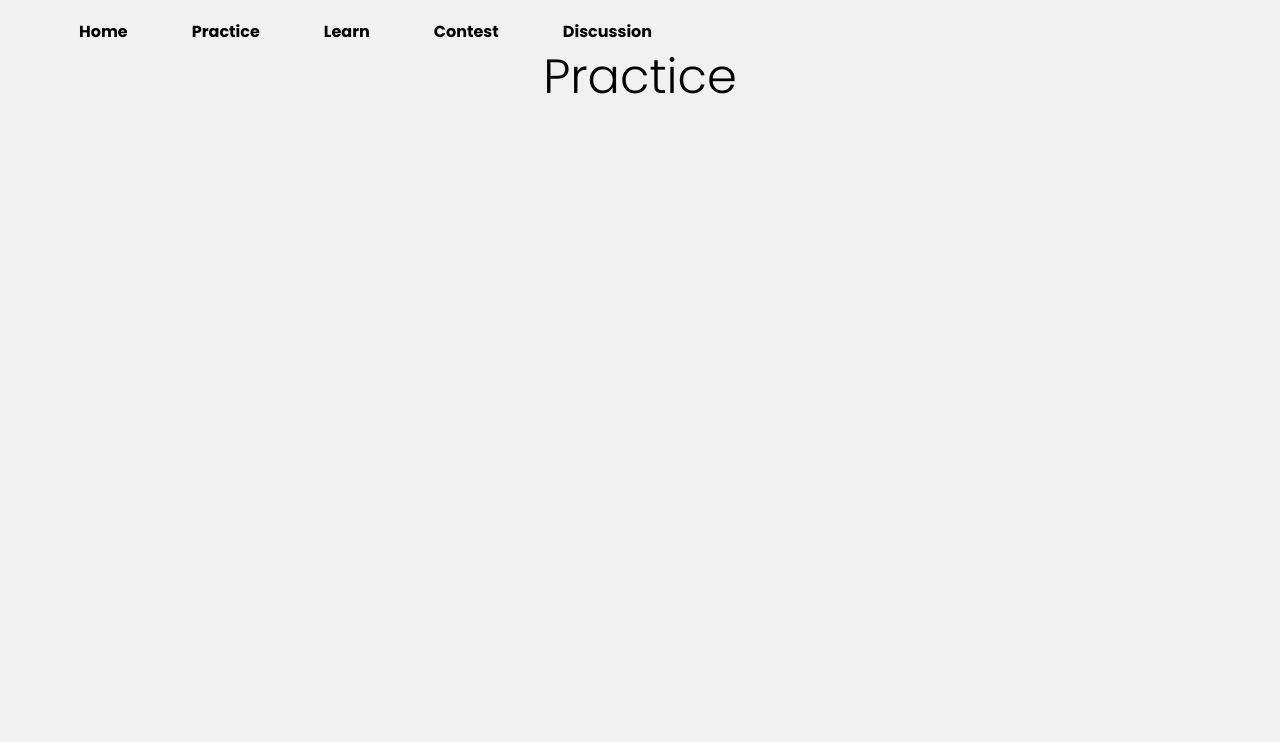
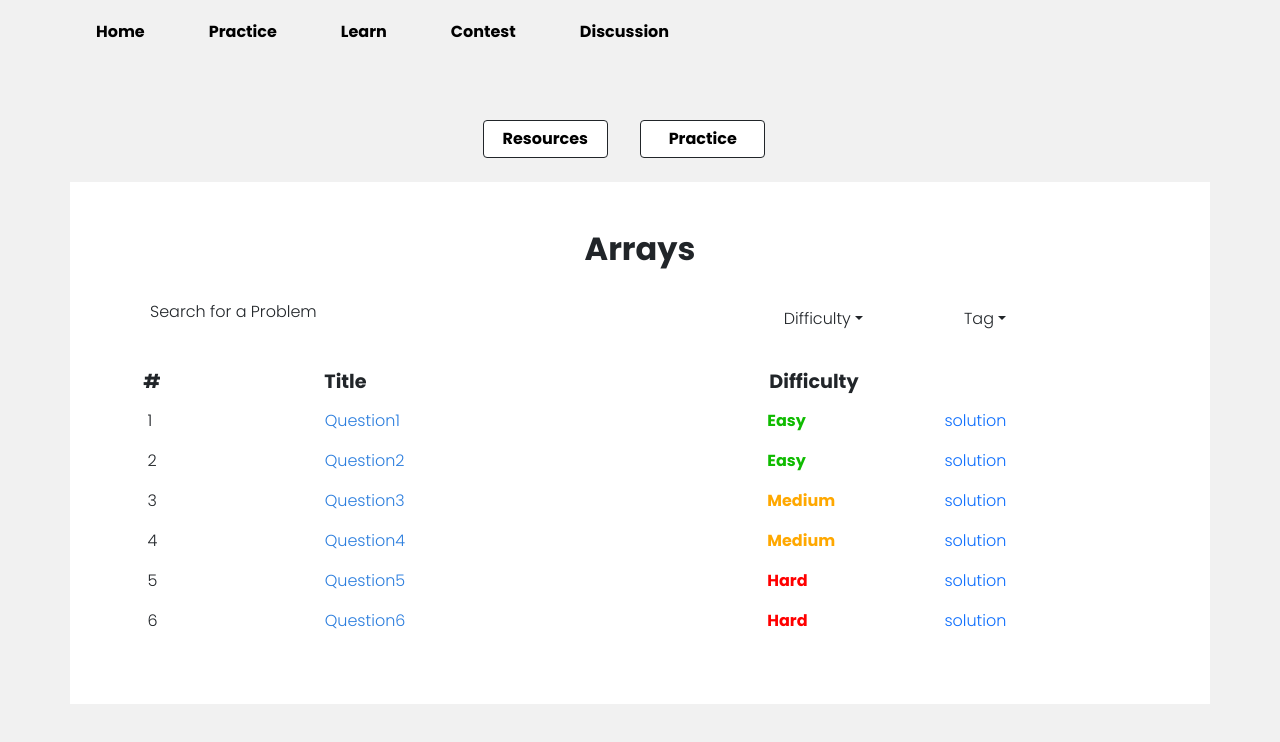
Before and after one commit to sajalgupta06/GreenTick, a React (Create React App) app: page /practice in a window 1280 px wide. Shown: the top 742 px of the page. Built offline with nearby package versions, Linux system fonts and the light colour scheme.

Commit message:
practice page design

```diff
--- a/public/index.html
+++ b/public/index.html
@@ -10,10 +10,11 @@
       content="Web site created using create-react-app"
     />
        <title>Green Tick</title>
+       <link href="https://cdn.jsdelivr.net/npm/bootstrap@5.0.0-beta1/dist/css/bootstrap.min.css" rel="stylesheet" integrity="sha384-giJF6kkoqNQ00vy+HMDP7azOuL0xtbfIcaT9wjKHr8RbDVddVHyTfAAsrekwKmP1" crossorigin="anonymous">
        <link rel="stylesheet" href="https://cdnjs.cloudflare.com/ajax/libs/font-awesome/5.10.0/css/all.min.css" integrity="sha512-PgQMlq+nqFLV4ylk1gwUOgm6CtIIXkKwaIHp/PAIWHzig/lKZSEGKEysh0TCVbHJXCLN7WetD8TFecIky75ZfQ==" crossorigin="anonymous" />
-       <link rel="stylesheet" href="https://maxcdn.bootstrapcdn.com/bootstrap/4.0.0/css/bootstrap.min.css" integrity="sha384-Gn5384xqQ1aoWXA+058RXPxPg6fy4IWvTNh0E263XmFcJlSAwiGgFAW/dAiS6JXm" crossorigin="anonymous">
-  </head>
+      </head>
   <body>
     <div id="root"></div>
+    <script src="https://cdn.jsdelivr.net/npm/bootstrap@5.0.0-beta1/dist/js/bootstrap.bundle.min.js" integrity="sha384-ygbV9kiqUc6oa4msXn9868pTtWMgiQaeYH7/t7LECLbyPA2x65Kgf80OJFdroafW" crossorigin="anonymous"></script>
   </body>
 </html>
--- a/src/App.js
+++ b/src/App.js
@@ -22,7 +22,7 @@ function App() {
     <Route exact path='/home' component={Home}></Route>
     <Route exact path='/contestPage' component={ContestPage}></Route>
     <Route exact path='/learn' component={Learn}></Route>
-    <Route exact path='/discussion' component={Discussion}></Route>
+    <Route exact path='/discussion' component={Graph}></Route>
     <Route exact path='/practice' component={Practice}></Route>
     </Switch>
     </BrowserRouter>
@@ -33,38 +33,3 @@ function App() {
 }
 
 export default App;
-
-
-
-// <div className="content">
-// <div className="card">
-//   <div className="card__side card__side--front">
-//     <div className="card__cont">Upcoming Contests</div>
-//   </div>
-//   <div className="card__side card__side--back">
-//     <div className="card__cta">
-//       <span style={{ color: "#4e6ddb", marginBottom: "10px" }}>
-//         Join this Week's Contest{" "}
-//       </span>
-//       <br></br>
-//       <br></br>
-//       <span className="mainHeading">GreenTick Weekly 21 </span>
-//       <br></br>
-//       <span style={{ color: "#4e6ddb" }}>
-//         December 25 @ 2:00 pm-3:30pm{" "}
-//       </span>
-//       <br></br>
-//       <br></br>
-//       <br></br>
-//       <span style={{ color: "#4e6ddb" }}>Starts in 10h 41m</span>
-//     </div>
-//   </div>
-// </div>
-// </div>
-
-// <div className="table">
-// <ol className="custom-counter">
-//   <h5 className="tableHeading">Previous Contest</h5>
-//  {renderlist()}
-// </ol>
-// </div>
--- a/src/components/Navbar.js
+++ b/src/components/Navbar.js
@@ -9,7 +9,7 @@ export default function Navbar() {
   return (
     <div>
       <nav>
-        <div className="container">
+        <div className="nav-container">
           <i
             className="fas fa-bars"
             onClick={() => {
--- a/src/components/Practice.js
+++ b/src/components/Practice.js
@@ -1,9 +1,153 @@
-import React from 'react'
+import { render } from "@testing-library/react";
+import React, { Component } from "react";
+import { ARRAY } from "../database";
 
-export default function Practice() {
+class Array extends Component {
+  render() {
+    const table = ARRAY.map((ques) => {
+      return (
+        <div className="container" style={{ background: "#fff" }}>
+          <div className="row" style={{    marginBottom: "1em",    marginLeft: "2.6em"}}>
+            <div className="col-2 ml-3">{ques.id}</div>
+            <div className="col-5" style={{ color: "#2C7EDE" }}>
+              {ques.name}
+            </div>
+            {ques.level == "Easy" ? (
+              <div className="col-2" style={{ color: "#0FBB00",fontWeight:"600" }}>
+                Easy
+              </div>
+            ) : ques.level == "Medium" ? (
+              <div className="col-2" style={{ color: "#FFA800",fontWeight:"600" }}>
+                Medium
+              </div>
+            ) : (
+              <div className="col-2" style={{ color: "red" ,fontWeight:"600"}}>
+                Hard
+              </div>
+            )}
+            <div className="col-2 ml-2">
+              <a href="#">solution</a>
+            </div>
+          </div>
+        </div>
+      );
+    });
     return (
-        <div>
-            <h1>Practice</h1>
+      <div className="container" style={{ background: "#fff" ,    height: "38em"
+    }}>
+        <div
+          className="row mt-5 "
+          style={{ justifyContent: "center", background: "#F1F1F1" }}
+        >
+          <button
+            style={{ background: "#FFFFFF", width: "11%", marginRight: "2em" }}
+            type="button"
+            className="btn btn-outline-dark mt-4 mb-4 mr-2"
+          >
+            <b style={{ color: "#000000" }}>Resources</b>
+          </button>
+          <button
+            style={{ background: "#FFFFFF", width: "11%", marginRight: "2em" }}
+            type="button"
+            className="btn btn-outline-dark mt-4 mb-4 ml-2"
+          >
+            <b style={{ color: "#000000" }}>Practice</b>
+          </button>
         </div>
-    )
+        <div
+          className="row mt-5"
+          style={{ display: "flex", justifyContent: "center" }}
+        >
+          <h2 style={{ display: "flex", justifyContent: "center",fontWeight: "900" }}>Arrays</h2>
+        </div>
+        <div className="row mt-4 mb-2" style={{marginLeft: "3.5em"}} >
+          <div className="col-6 ml-5 ">Search for a Problem</div>
+          <div className="col-2 ml-5">
+            <div className="dropdown"    style={{    display: "inline-block",
+            left: "5.3em"}}>
+              <button
+                className="btn dropdown-toggle"
+                type="button"
+                id="dropdownMenuButton"
+                data-bs-toggle="dropdown"
+                aria-expanded="false"
+
+              >
+                Difficulty
+              </button>
+              <ul
+                className="dropdown-menu"
+                aria-labelledby="dropdownMenuButton"
+              >
+                <li>
+                  <a className="dropdown-item" href="#">
+                    Easy
+                  </a>
+                </li>
+                <li>
+                  <a className="dropdown-item" href="#">
+                    Medium
+                  </a>
+                </li>
+                <li>
+                  <a className="dropdown-item" href="#">
+                    Hard
+                  </a>
+                </li>
+              </ul>
+            </div>
+          </div>
+          <div className="col-2 ml-2">
+            <div className="dropdown"  style={{    display: "inline-block",
+            left: "4.6em"}}>
+              <button
+                className="btn  dropdown-toggle"
+                type="button"
+                id="dropdownMenuButton"
+                data-bs-toggle="dropdown"
+                aria-expanded="false"
+                style={{marginLeft: "0.8em"}}
+
+              >
+                Tag
+              </button>
+              <ul
+                className="dropdown-menu"
+                aria-labelledby="dropdownMenuButton"
+              >
+                <li>
+                  <a className="dropdown-item" href="#">
+                    Action
+                  </a>
+                </li>
+                <li>
+                  <a className="dropdown-item" href="#">
+                    Another action
+                  </a>
+                </li>
+                <li>
+                  <a className="dropdown-item" href="#">
+                    Something else here
+                  </a>
+                </li>
+              </ul>
+            </div>
+          </div>
+        </div>
+        <div className="row" style={{    marginTop :"2em",marginLeft: "2.6em"}} >
+          <div className="col-2 ml-4 mb-2">
+            <h2 style={{fontWeight:"600",fontSize:"1.2em",marginLeft: "0.4em"}}> #</h2>
+          </div>
+          <div className="col-5 mb-2">
+            <h2 style={{fontSize: "1.2em" ,fontWeight:"600",    marginLeft: "0.4em"}}>Title</h2>
+          </div>
+          <div className="col-2 mb-2">
+            <h2 style={{fontSize: "1.2em",fontWeight:"600",}}>Difficulty</h2>
+          </div>
+        </div>
+        {table}
+      </div>
+    );
+  }
 }
+export default Array;
--- a/src/css/navbar.css
+++ b/src/css/navbar.css
@@ -6,9 +6,9 @@
   padding: 0;
 }
 
-.container {
+.nav-container {
   display: flex;
-  align-items: center;
+  align-items: left;
   margin: 0 0.5em;
 }
 
@@ -113,4 +113,7 @@ h1 {
     height: 100%;
     margin-top: 13px;
   }
+  .container{
+    margin:0;
+  }
 }
--- /dev/null
+++ b/src/database.js
@@ -0,0 +1,32 @@
+export const ARRAY = [
+    {
+        id:1,
+        name:"Question1",
+        level:"Easy"
+    },
+    {
+        id:2,
+        name:"Question2",
+        level:"Easy"
+    },
+    {
+        id:3,
+        name:"Question3",
+        level:"Medium"
+    },
+    {
+        id:4,
+        name:"Question4",
+        level:"Medium"
+    },
+    {
+        id:5,
+        name:"Question5",
+        level:"Hard"
+    },
+    {
+        id:6,
+        name:"Question6",
+        level:"Hard"
+    },
+];
```
Also changed, not shown: test.html (added, +57 -0 lines), 1 other file (tests, documents, lock files or other folders).
